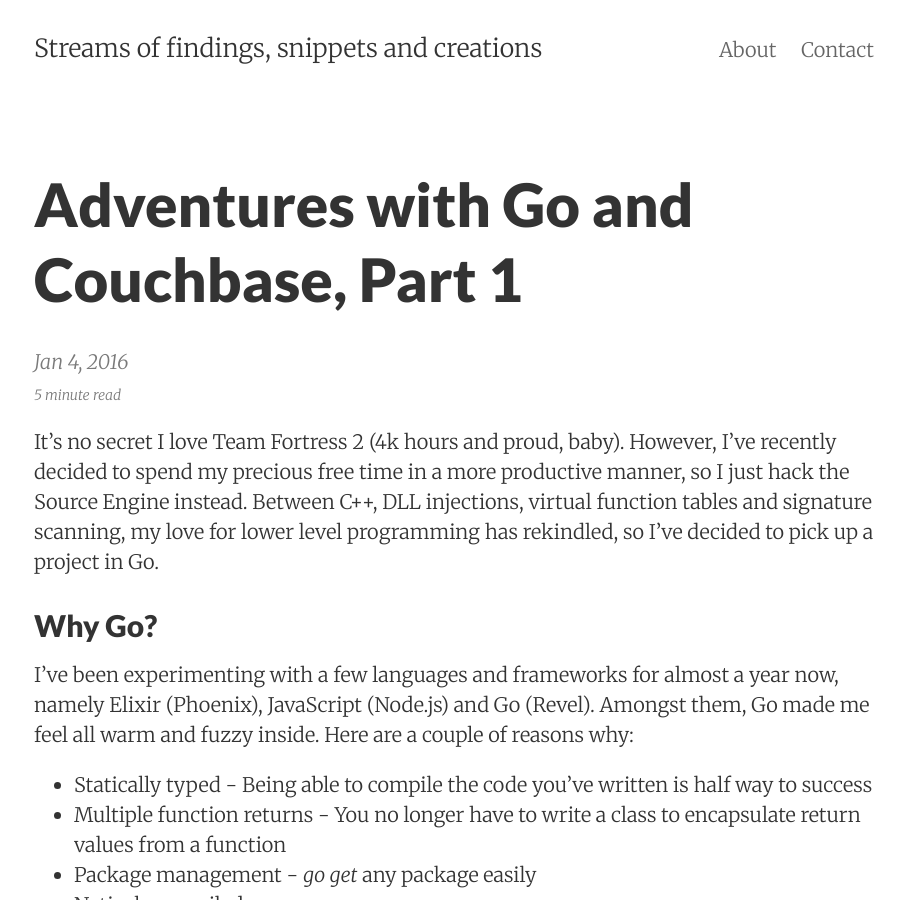
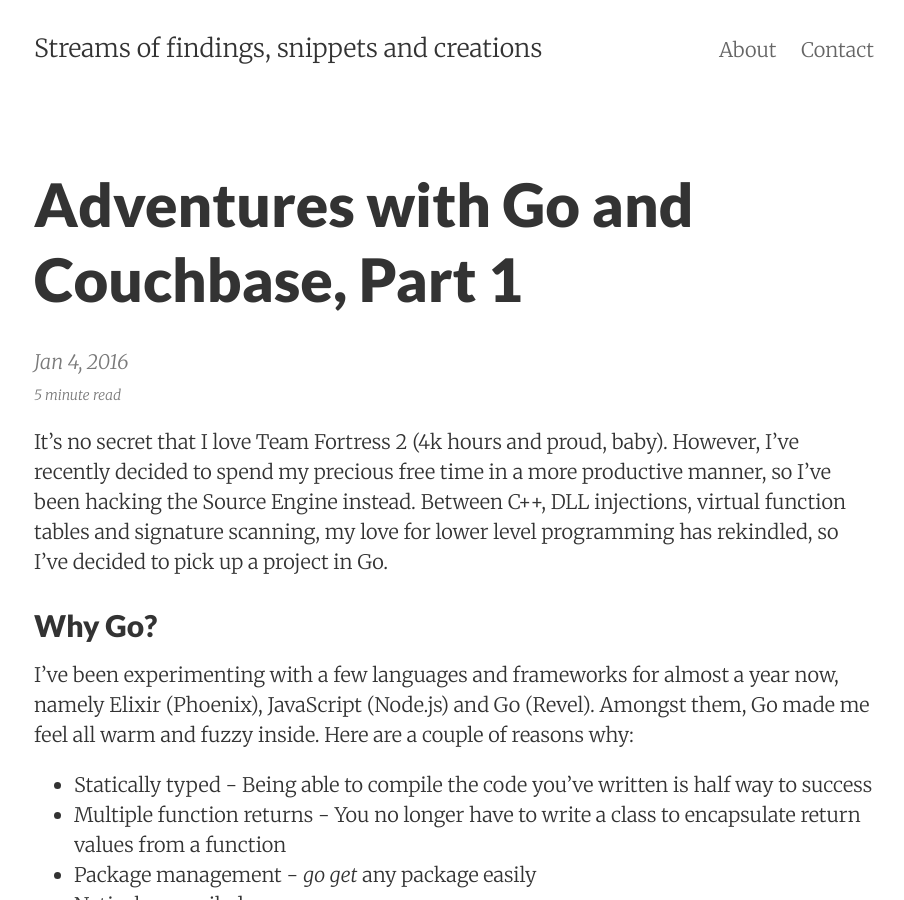
Before and after one commit to c3mb0/c3mb0.github.io, a Jekyll site: the page built from _posts/2016-01-04-adventures-with-go-and-couchbase-part-1.md, in a window 1280 px wide and 900 px high. Shown: the whole window, without its empty margins (186-1090 px from the left). Built offline with Jekyll 4.4.1, drawn with Linux system fonts in a browser that asks for light colours.

Commit message:
grammar mistakes

```diff
--- a/_posts/2016-01-04-adventures-with-go-and-couchbase-part-1.md
+++ b/_posts/2016-01-04-adventures-with-go-and-couchbase-part-1.md
@@ -5,7 +5,7 @@ date:       2016-01-04
 summary:    Join me while I build a completely useless and highly educational piece of service.
 categories: golang couchbase
 ---
-It's no secret I love Team Fortress 2 (4k hours and proud, baby). However, I've recently decided to spend my precious free time in a more productive manner, so I just hack the Source Engine instead. Between C++, DLL injections, virtual function tables and signature scanning, my love for lower level programming has rekindled, so I've decided to pick up a project in Go.
+It's no secret that I love Team Fortress 2 (4k hours and proud, baby). However, I've recently decided to spend my precious free time in a more productive manner, so I've been hacking the Source Engine instead. Between C++, DLL injections, virtual function tables and signature scanning, my love for lower level programming has rekindled, so I've decided to pick up a project in Go.
 
 ## Why Go?
 
```
